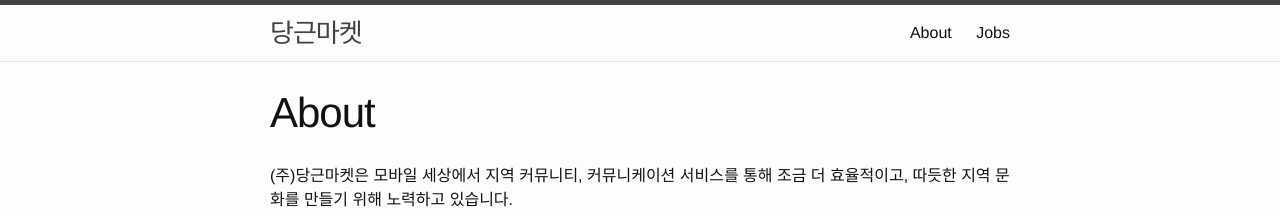
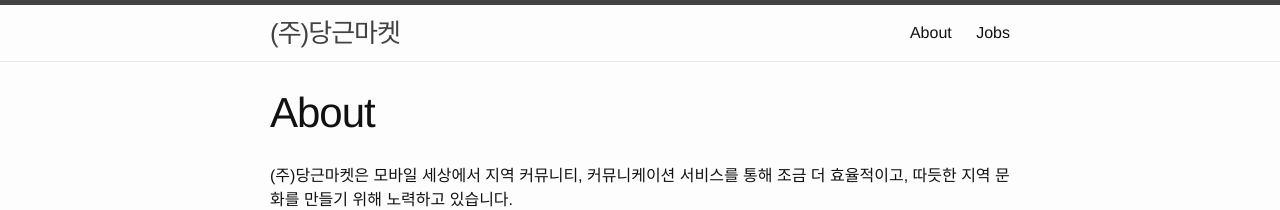
Before and after one commit to daangn/daangn-team-page, a Jekyll site: the page built from about.md, in a window 1280 px wide and 900 px high. Shown: the top 210 px of the window. Built offline with Jekyll 4.4.1, drawn with Linux system fonts in a browser that asks for light colours.

Commit message:
Update _config.yml

```diff
--- a/_config.yml
+++ b/_config.yml
@@ -1,5 +1,5 @@
 # Site settings
-title: 당근마켓
+title: (주)당근마켓
 email: market@daangn.com
 description: > # this means to ignore newlines until "baseurl:"
   Danggeun Market Inc.<br/>
```
